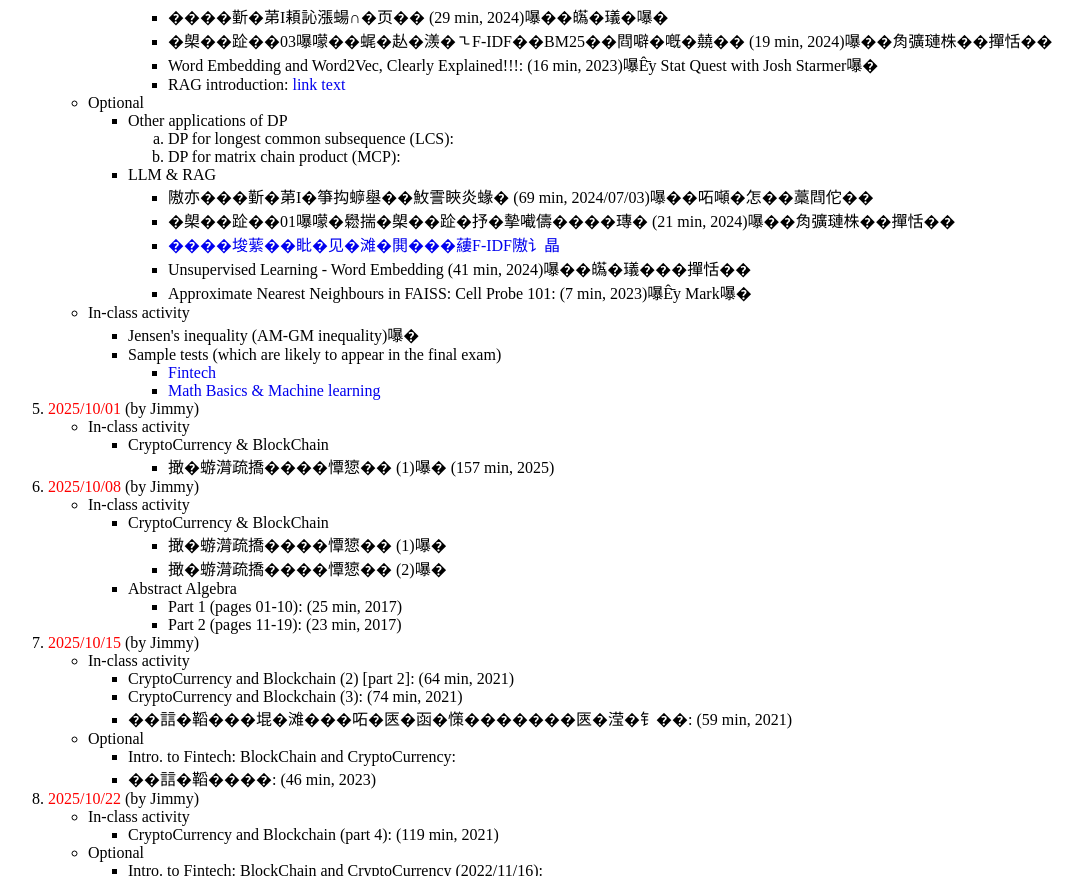
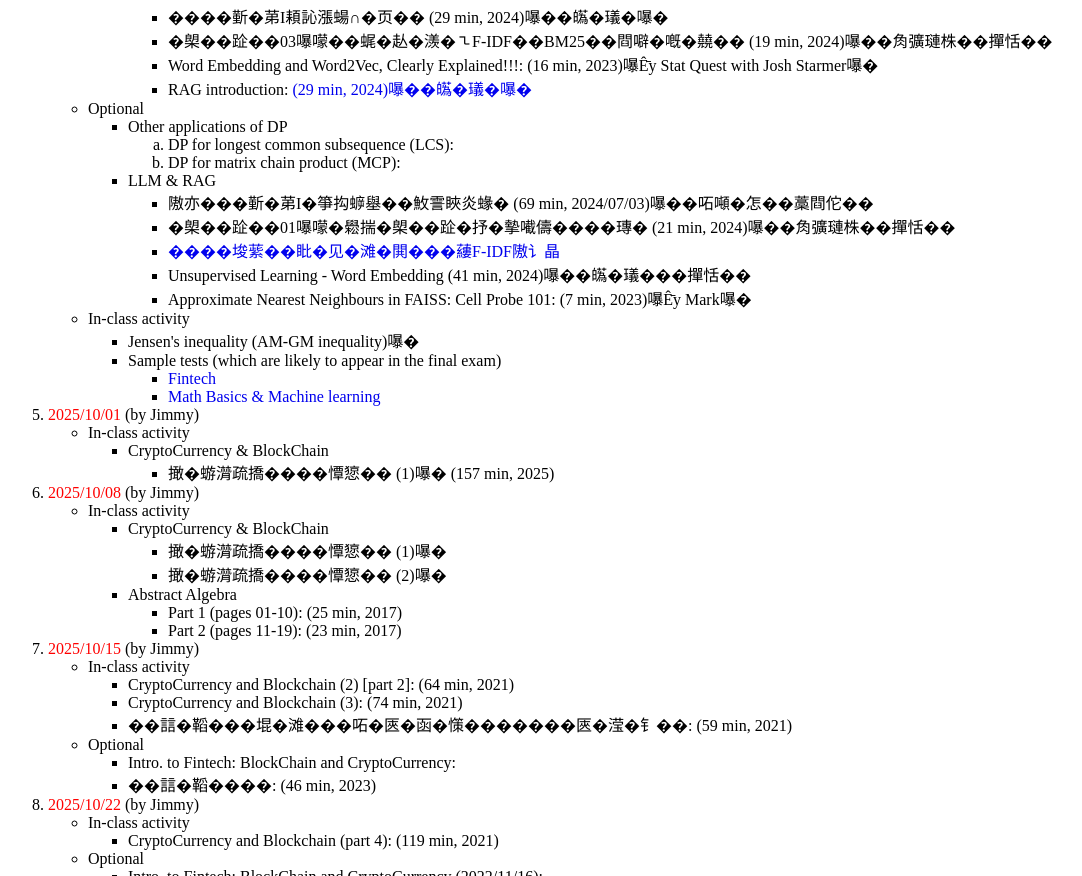
Before and after one commit to sapphirejade/ntu-csie-introduction-to-fintech, a plain HTML site: page index.html in a window 1280 px wide. Shown: the part 2318-3194 px from the top of the page, without its empty margins (0-1082 px from the left). Drawn offline with nearby package versions, Linux system fonts and the light colour scheme; some packages are replaced by stand-ins of ours; a script that the page names is missing.

Commit message:
Update RAG introduction link text in index.html

```diff
--- a/index.html
+++ b/index.html
@@ -259,7 +259,7 @@ Schedule of Fall 2025</h4>
 			<li>生成式AI輕度簡介：<script>videoLink("https://www.youtube.com/watch?v=JGtqpQXfJis");</script> (29 min, 2024)（李宏毅）
 			<li>相關性03：文本匹配（TF-IDF、BM25、詞距）：<script>videoLink("https://www.youtube.com/watch?v=fa-SLBNUe14");</script> (19 min, 2024)（王數森老師）
 			<li>Word Embedding and Word2Vec, Clearly Explained!!!: <script>videoLink("https://www.youtube.com/watch?v=viZrOnJclY0");</script> (16 min, 2023)（by Stat Quest with Josh Starmer）
-			<li>RAG introduction: <a href="Introduction from IR to RAG & LLM.pptx">link text</a>
+			<li>RAG introduction: <a href="Introduction from IR to RAG & LLM.pptx">(29 min, 2024)（李宏毅）</a>
 			</ul>
 		</ul>
 	<li>Optional
```
